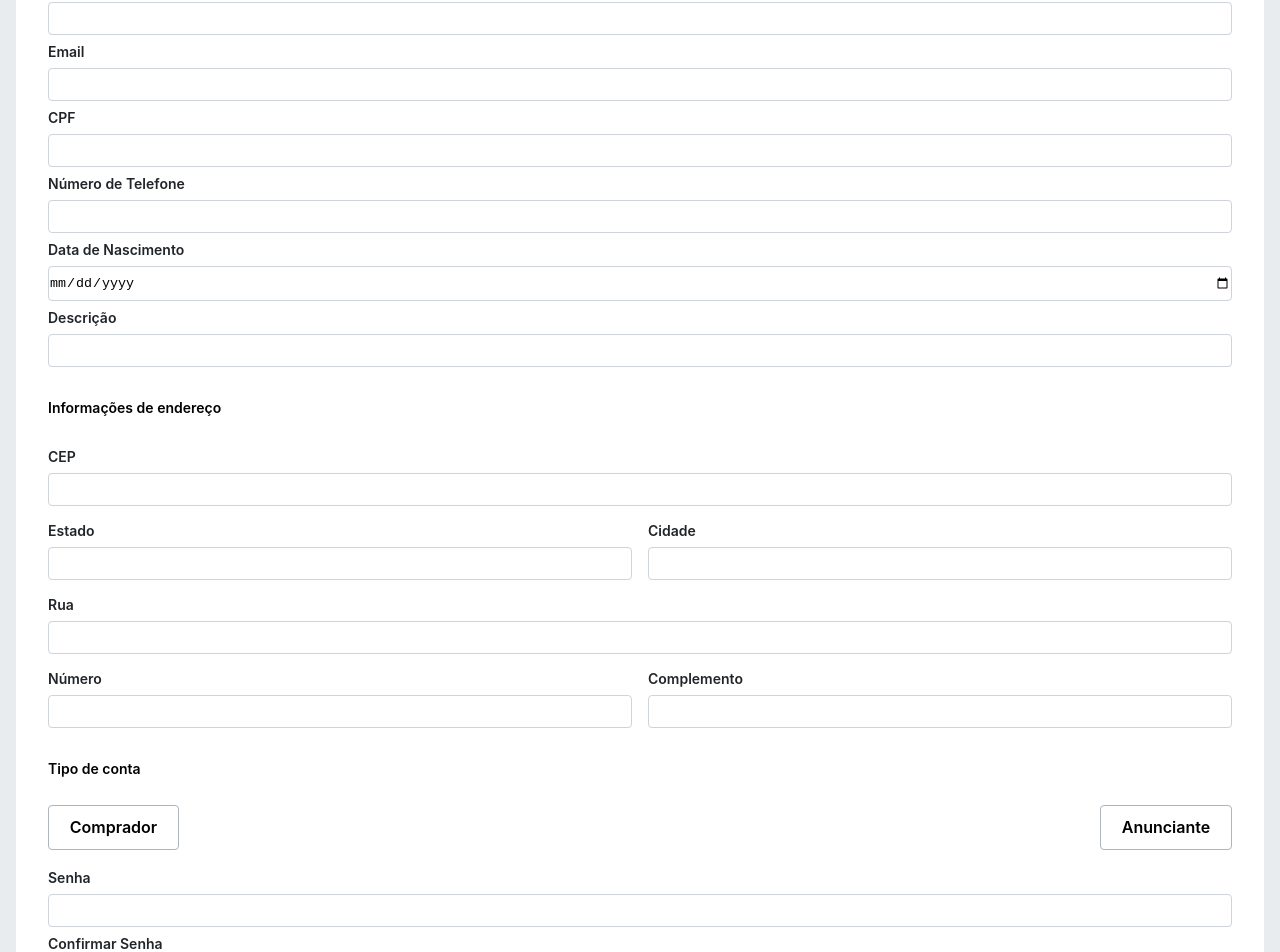
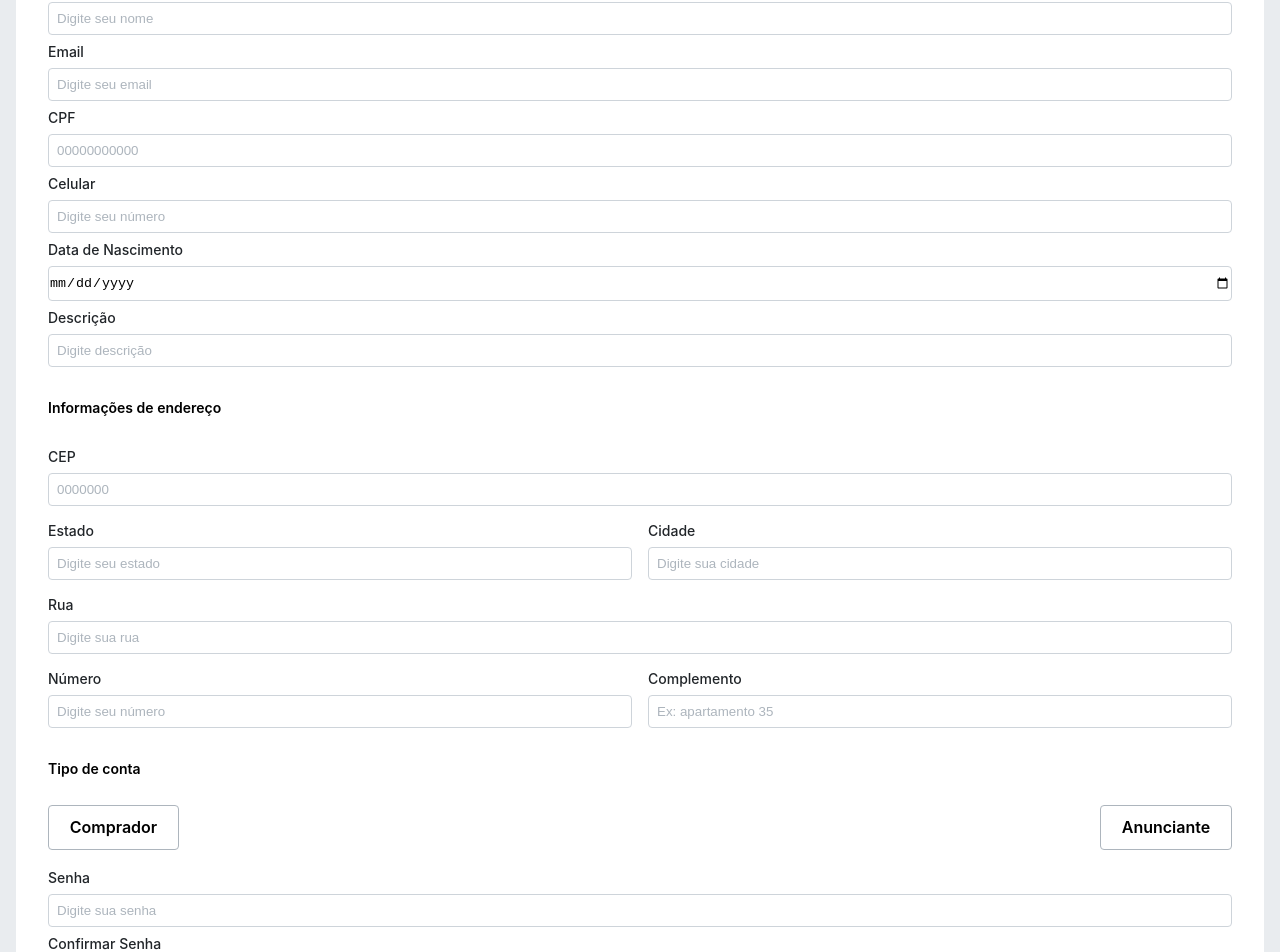
Before and after one commit to Kenzie-Academy-Brasil-Developers/Projeto-fullstack-m6-NayaraCSM, a React (Vite) app in the folder front/: page /register in a window 1280 px wide. Shown: the part 254-1206 px from the top of the page. Built offline with nearby package versions, Linux system fonts and the light colour scheme.

Commit message:
feat: config placeholder in form.

```diff
--- a/front/src/componets/Input/styled.ts
+++ b/front/src/componets/Input/styled.ts
@@ -22,7 +22,7 @@ export const ContainerInput = styled.div`
     border: 1px solid var(--color-grey-5);
   }
   input::placeholder {
-    text-align: center;
+    padding: 0 0.5rem;
     color: var(--color-grey-4);
   }
   p {
--- a/front/src/componets/Modal/AddModal/FormAnouncementModal/index.tsx
+++ b/front/src/componets/Modal/AddModal/FormAnouncementModal/index.tsx
@@ -60,6 +60,7 @@ const FormAnouncementModal = ({
             <Input
               id="brand"
               label="Marca"
+              placeholder="Chevrolet"
               type="text"
               {...register("brand")}
               error={errors.brand}
@@ -67,6 +68,7 @@ const FormAnouncementModal = ({
             <Input
               id="model"
               label="Modelo"
+              placeholder="Camaro ss 6.2 v8 16v"
               type="text"
               {...register("model")}
               error={errors.model}
@@ -74,6 +76,7 @@ const FormAnouncementModal = ({
             <Input
               id="year"
               label="Ano"
+              placeholder="2018"
               type="text"
               {...register("year")}
               error={errors.year}
@@ -81,6 +84,7 @@ const FormAnouncementModal = ({
             <Input
               id="fuel"
               label="Combustível"
+              placeholder="Gasolina / Etanol"
               type="text"
               {...register("fuel")}
               error={errors.fuel}
@@ -88,6 +92,7 @@ const FormAnouncementModal = ({
             <Input
               id="mileage"
               label="Quilometragem"
+              placeholder="30000"
               type="text"
               {...register("mileage")}
               error={errors.mileage}
@@ -95,6 +100,7 @@ const FormAnouncementModal = ({
             <Input
               id="color"
               label="Cor"
+              placeholder="Branco"
               type="text"
               {...register("color")}
               error={errors.color}
@@ -102,6 +108,7 @@ const FormAnouncementModal = ({
             <Input
               id="fipePrice"
               label="Preço tabela Fipe"
+              placeholder="48000"
               type="text"
               {...register("fipePrice")}
               error={errors.fipePrice}
@@ -109,6 +116,7 @@ const FormAnouncementModal = ({
             <Input
               id="price"
               label="Preço"
+              placeholder="50000"
               type="text"
               {...register("price")}
               error={errors.price}
@@ -116,6 +124,7 @@ const FormAnouncementModal = ({
             <Input
               id="description"
               label="Descrição"
+              placeholder="Digite a descrição"
               type="text"
               {...register("description")}
               error={errors.description}
@@ -125,6 +134,7 @@ const FormAnouncementModal = ({
                 <Input
                   id={`image${index}`}
                   label={`Imagem ${index + 1}`}
+                  placeholder="https://image.com"
                   type="text"
                   {...register(`images.${index}.image`)}
                   error={errors.images?.[index]?.image}
--- a/front/src/pages/LoginPage/index.tsx
+++ b/front/src/pages/LoginPage/index.tsx
@@ -23,6 +23,7 @@ const LoginPage = () => {
         <Input
           id="login"
           label="Email"
+          placeholder="Digite seu email"
           type="email"
           {...register("email")}
           error={errors.email}
@@ -30,6 +31,7 @@ const LoginPage = () => {
         <Input
           id="senha"
           label="Senha"
+          placeholder="Digite sua senha"
           type="password"
           {...register("password")}
           error={errors.password}
--- a/front/src/pages/RegisterPage/index.tsx
+++ b/front/src/pages/RegisterPage/index.tsx
@@ -33,6 +33,7 @@ export const RegisterPage = () => {
           <Input
             id="name"
             label="Nome"
+            placeholder="Digite seu nome"
             type="text"
             {...register("name")}
             error={errors.name}
@@ -40,6 +41,7 @@ export const RegisterPage = () => {
           <Input
             id="email"
             label="Email"
+            placeholder="Digite seu email"
             type="email"
             {...register("email")}
             error={errors.email}
@@ -47,13 +49,15 @@ export const RegisterPage = () => {
           <Input
             id="cpf"
             label="CPF"
+            placeholder="00000000000"
             type="text"
             {...register("cpf")}
             error={errors.cpf}
           />
           <Input
             id="phone"
-            label="Número de Telefone"
+            label="Celular"
+            placeholder="Digite seu número"
             type="text"
             {...register("phone")}
             error={errors.phone}
@@ -68,6 +72,7 @@ export const RegisterPage = () => {
           <Input
             id="description"
             label="Descrição"
+            placeholder="Digite descrição"
             type="text"
             {...register("description")}
             error={errors.description}
@@ -76,6 +81,7 @@ export const RegisterPage = () => {
           <Input
             id="cep"
             label="CEP"
+            placeholder="0000000"
             type="text"
             {...register("cep")}
             error={errors.cep}
@@ -84,6 +90,7 @@ export const RegisterPage = () => {
             <Input
               id="state"
               label="Estado"
+              placeholder="Digite seu estado"
               type="text"
               {...register("state")}
               error={errors.state}
@@ -91,6 +98,7 @@ export const RegisterPage = () => {
             <Input
               id="city"
               label="Cidade"
+              placeholder="Digite sua cidade"
               type="text"
               {...register("city")}
               error={errors.city}
@@ -99,6 +107,7 @@ export const RegisterPage = () => {
           <Input
             id="street"
             label="Rua"
+            placeholder="Digite sua rua"
             type="text"
             {...register("street")}
             error={errors.street}
@@ -107,6 +116,7 @@ export const RegisterPage = () => {
             <Input
               id="number"
               label="Número"
+              placeholder="Digite seu número"
               type="text"
               {...register("number")}
               error={errors.number}
@@ -114,6 +124,7 @@ export const RegisterPage = () => {
             <Input
               id="complement"
               label="Complemento"
+              placeholder="Ex: apartamento 35"
               type="text"
               {...register("complement")}
               error={errors.complement}
@@ -143,6 +154,7 @@ export const RegisterPage = () => {
           <Input
             id="password"
             label="Senha"
+            placeholder="Digite sua senha"
             type="password"
             {...register("password")}
             error={errors.password}
@@ -150,6 +162,7 @@ export const RegisterPage = () => {
           <Input
             id="confirmPassword"
             label="Confirmar Senha"
+            placeholder="Digite sua senha novamente"
             type="password"
             {...register("confirm")}
             error={errors.confirm}
--- a/front/src/pages/RegisterPage/styled.ts
+++ b/front/src/pages/RegisterPage/styled.ts
@@ -72,7 +72,8 @@ export const ContainerRegister = styled.div`
     width: 100%;
     margin: 0.5rem 0;
     padding: 0.7rem 0;
-    font-size: var(--button-medium-text-font-size: 14px);
+    font-weight: var(--button-medium-text-font-weight);
+    font-size: var(--button-medium-text-font-size);
     border-radius: 3px;
     border: 1px solid var(--color-grey-4);
     background: var(--color-brand-1);
--- a/front/src/styles/GlobalStyle.ts
+++ b/front/src/styles/GlobalStyle.ts
@@ -97,7 +97,7 @@ export default createGlobalStyle`
     --input-placeholder-font-weight: 400;
     --input-placeholder-font-size: 16px;
 
-    --input-label-font-weight: 600;
+    --input-label-font-weight: 500;
     --input-label-font-size: 14px;
 
     --zod-error-font-size: 12px;
```
